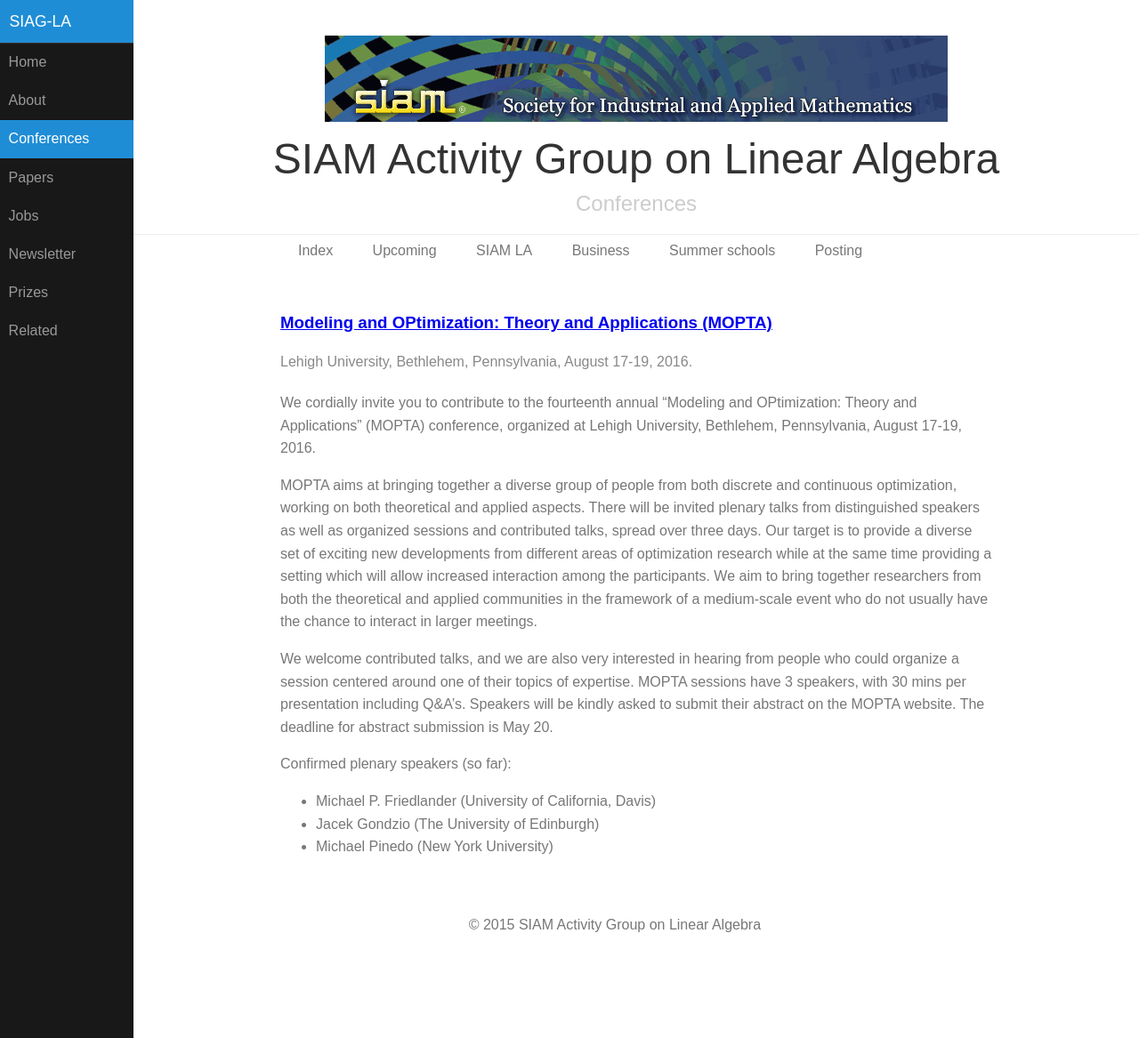
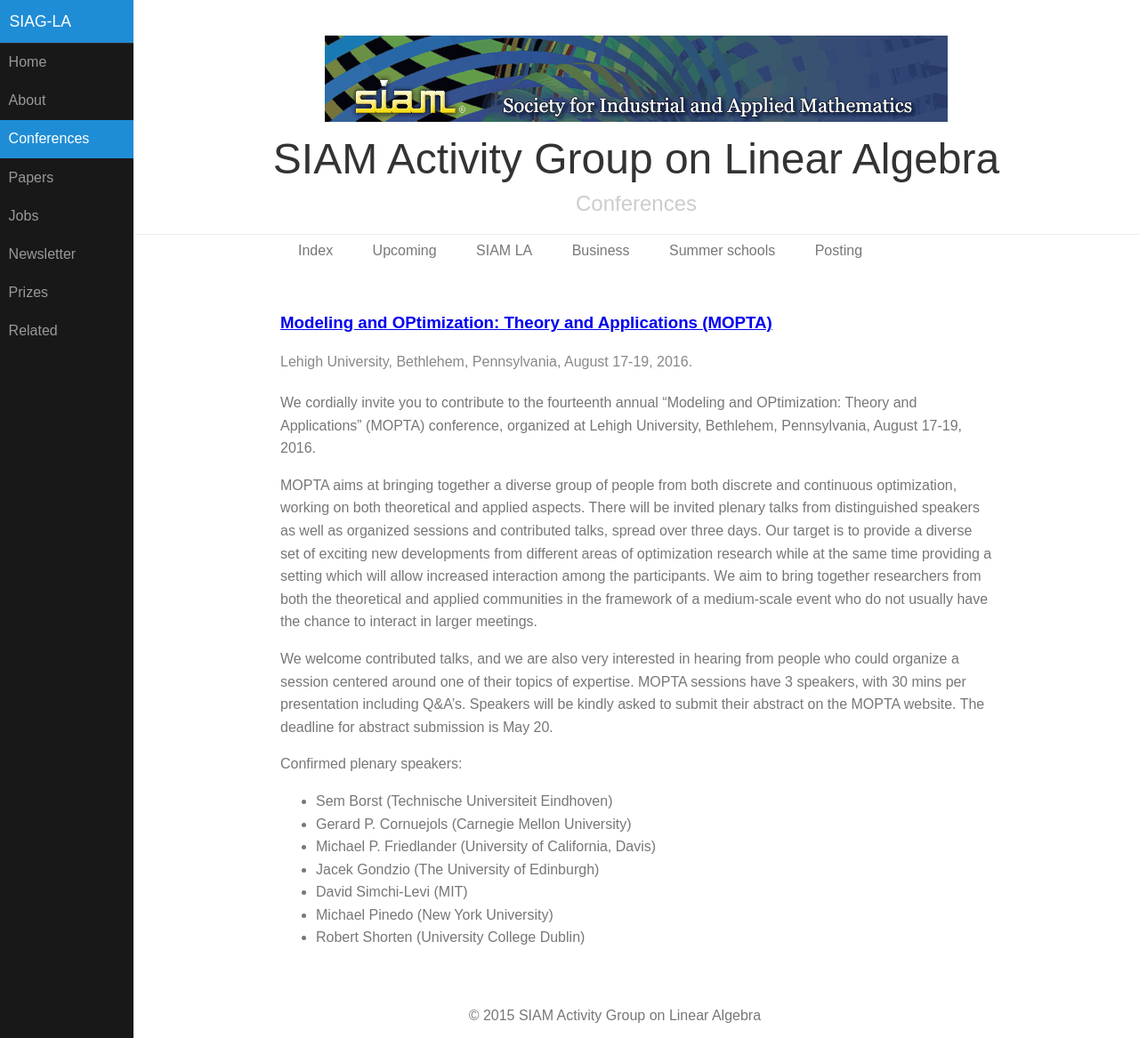
Before and after one commit to dbindel/siagla, a Jekyll site: the page built from _meetings/2016-08-17-mopta.md, in a window 1280 px wide and 1167 px high. Shown: the whole window at 89% size. Built offline with Jekyll 4.4.1, drawn with Linux system fonts in a browser that asks for light colours.

Commit message:
Updated MOPTA conference with new info

```diff
--- a/_meetings/2016-08-17-mopta.md
+++ b/_meetings/2016-08-17-mopta.md
@@ -6,15 +6,17 @@ end_date: 2016-08-19 12:00:00
 where: Lehigh University, Bethlehem, Pennsylvania
 ---
 
-  We cordially invite you to contribute to the fourteenth annual
-"Modeling and OPtimization: Theory and Applications" (MOPTA) conference, organized at Lehigh University, Bethlehem, Pennsylvania, August 17-19, 2016.
+We cordially invite you to contribute to the fourteenth annual "Modeling and OPtimization: Theory and Applications" (MOPTA) conference, organized at Lehigh University, Bethlehem, Pennsylvania, August 17-19, 2016\.
 
 MOPTA aims at bringing together a diverse group of people from both discrete and continuous optimization, working on both theoretical and applied aspects.  There will be invited plenary talks from distinguished speakers as well as organized sessions and contributed talks, spread over three days.  Our target is to provide a diverse set of exciting new developments from different areas of optimization research while at the same time providing a setting which will allow increased interaction among the participants.  We aim to bring together researchers from both the theoretical and applied communities in the framework of a medium-scale event who do not usually have the chance to interact in larger meetings.
 
-We welcome contributed talks, and we are also very interested in hearing from people who could organize a session centered around one of their topics of expertise. MOPTA sessions have 3 speakers, with 30 mins per presentation including Q&A's. Speakers will be kindly asked to submit their abstract on the MOPTA website. The deadline for abstract submission is May 20.
+We welcome contributed talks, and we are also very interested in hearing from people who could organize a session centered around one of their topics of expertise. MOPTA sessions have 3 speakers, with 30 mins per presentation including Q&A's. Speakers will be kindly asked to submit their abstract on the MOPTA website. The deadline for abstract submission is May 20\.
 
-Confirmed plenary speakers (so far):
-
+Confirmed plenary speakers:
+* Sem Borst (Technische Universiteit Eindhoven)
+* Gerard P. Cornuejols (Carnegie Mellon University)
 * Michael P. Friedlander (University of California, Davis)
 * Jacek Gondzio (The University of Edinburgh)
+* David Simchi-Levi (MIT)
 * Michael Pinedo (New York University)
+* Robert Shorten (University College Dublin)
```
